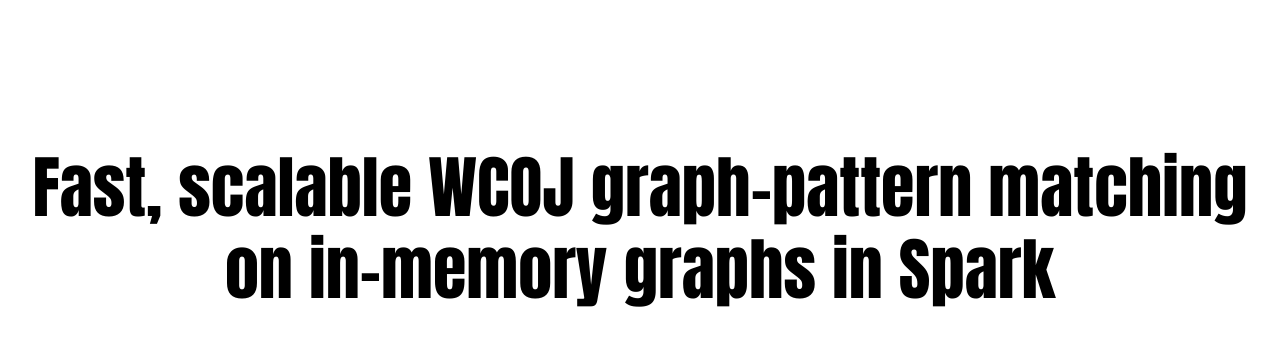
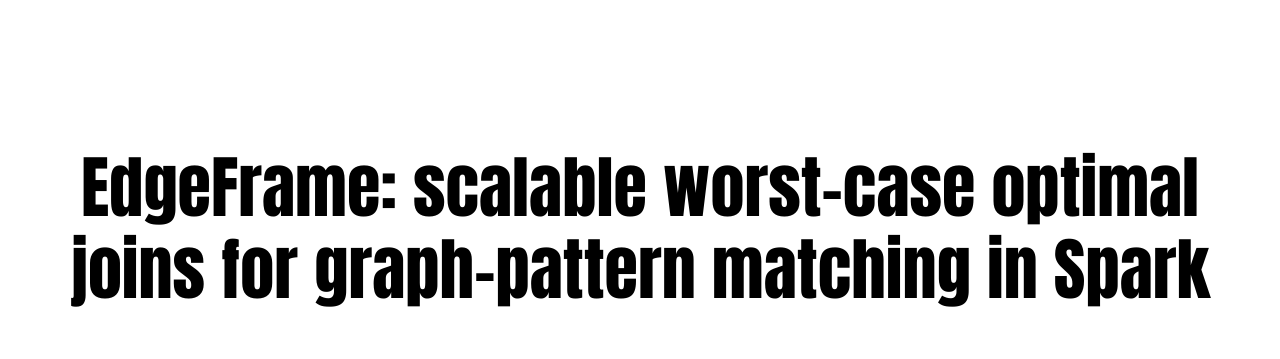
Before and after one commit to PerFuchs/master-thesis-presentation, a website: page reveal.js-3.7.0/index.html in a window 1280 px wide. Shown: the top 359 px of the page. Drawn offline with Linux system fonts and the light colour scheme; a web font is replaced by a local one.

Commit message:
Changes title

```diff
--- a/reveal.js-3.7.0/index.html
+++ b/reveal.js-3.7.0/index.html
@@ -28,7 +28,7 @@
     <div class="slides">
         <section data-title="Introduction">
             <section data-no-title="true">
-                <h2>Fast, scalable WCOJ graph-pattern matching on in-memory graphs in Spark</h2>
+                <h2>EdgeFrame: scalable worst-case optimal joins for graph-pattern matching in Spark</h2>
                 <br>
                 <h3>Presented by Per Fuchs</h3>
                 <h3>Supervised by Peter Boncz and Bogdan Ghit</h3>
```
